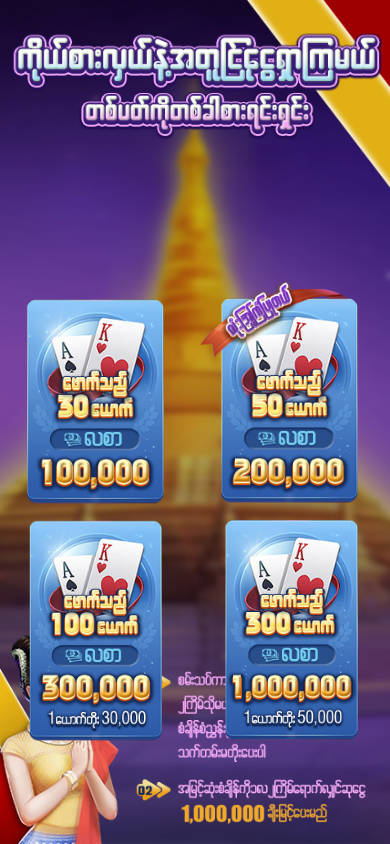
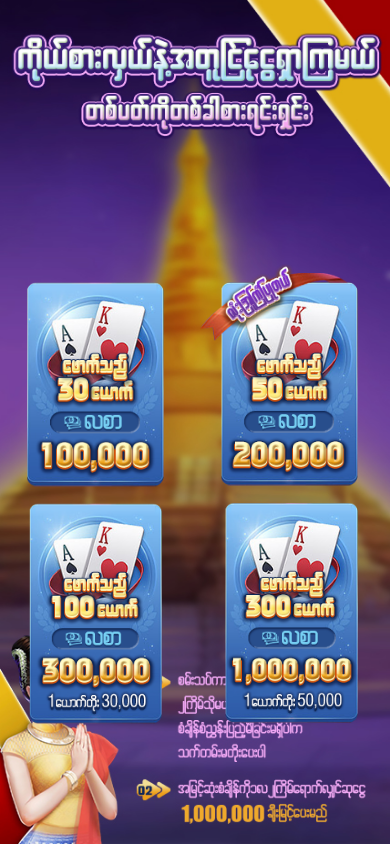
Before and after one commit to PaddyChen1012/acting, a plain HTML site: page index.html in a window 390 px wide. Drawn offline with Linux system fonts and the light colour scheme.

Commit message:
載調整

```diff
--- a/index.html
+++ b/index.html
@@ -24,7 +24,7 @@
             .ph{display:flex;}
             .wrap{background:url(images/LP0426BG_428x926.jpg)no-repeat center/contain;}
             .wrap::before{content:unset;}
-            .program-box{position: absolute;bottom: 11%;left: 0;display: flex;align-items: flex-end;justify-content: space-between;flex-wrap: wrap;padding: 0 1rem;}
+            .program-box{position: absolute;bottom: 13%;left: 0;display: flex;align-items: flex-end;justify-content: space-between;flex-wrap: wrap;padding: 0 1rem;}
             a{width: 40%;margin: 0 .5rem;}
             a:nth-child(2){width: 47%;}
             a:nth-child(3),a:nth-child(4){width: 41%;}
```
